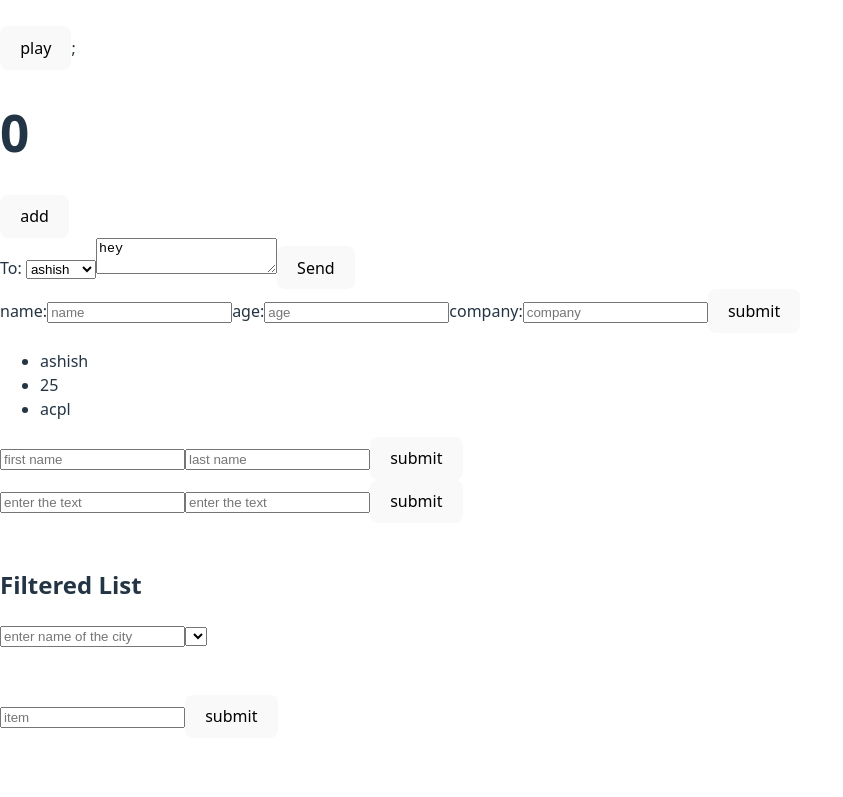
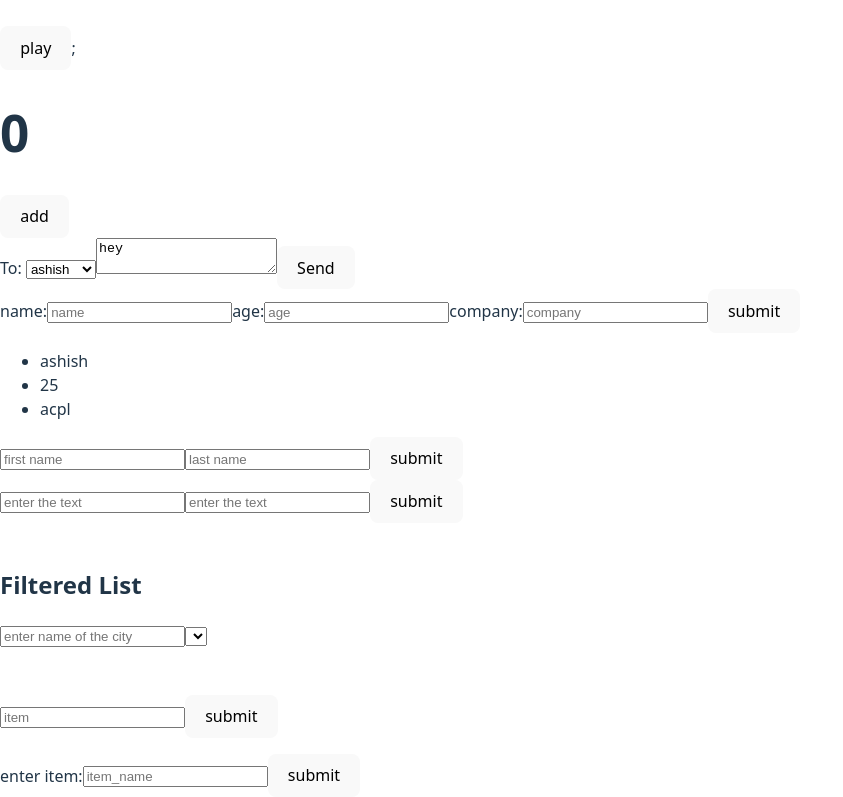
Before and after one commit to Ashish-sin-gh/advance-JS-chai-aur-code, a React (Vite) app in the folder React/practice1/: page / in a window 1280 px wide. Shown: the part 798-1595 px from the top of the page, without its empty margins (0-843 px from the left). Before the commit the page ends 1552 px from the top, so only its background shows below. Built offline with nearby package versions, Linux system fonts and the light colour scheme.

Commit message:
practice-crud-2

```diff
--- /dev/null
+++ b/React/practice1/components/CRUD todo/AddItem.jsx
@@ -0,0 +1,33 @@
+import { useState } from "react";
+
+function AddItem({ addItemToList }) {
+  const [item, setItem] = useState({ item: "" });
+
+  function handleKeyPress(e) {
+    e.preventDefault();
+    setItem({ item: e.target.value });
+    // console.log(item);
+  }
+
+  function handleSubmit(e) {
+    e.preventDefault();
+    addItemToList(item);
+    console.log(item);
+  }
+
+  return (
+    <form onSubmit={handleSubmit}>
+      <label>enter item:</label>
+      <input
+        type="text"
+        onChange={handleKeyPress}
+        placeholder="item_name"
+        value={item ? item.item : ""}
+      ></input>
+
+      <button type="submit">submit</button>
+    </form>
+  );
+}
+
+export default AddItem;
--- /dev/null
+++ b/React/practice1/components/CRUD todo/ParentCrud.jsx
@@ -0,0 +1,19 @@
+import { useState } from "react";
+import AddItem from "./AddItem";
+
+function ParentCrud() {
+  const [itemList, setItemList] = useState([]);
+
+  function addItemToList(item) {
+    setItemList([...itemList, { item: item, id: itemList.length + 1 }]);
+  }
+
+  return (
+    <>
+      <AddItem addItemToList={addItemToList} />
+      {/* <DisplayItem></DisplayItem> */}
+    </>
+  );
+}
+
+export default ParentCrud;
--- a/React/practice1/src/App.jsx
+++ b/React/practice1/src/App.jsx
@@ -1,5 +1,7 @@
 import Chat from "../components/Chat";
 import Child from "../components/Child";
+import AddItem from "../components/CRUD todo/AddItem";
+import ParentCrud from "../components/CRUD todo/ParentCrud";
 import CrudOp from "../components/CRUD/CrudOp";
 import Form from "../components/filtered-list-program/Form";
 import JsxButton from "../components/JsxButton";
@@ -55,6 +57,7 @@ function App() {
       <Parent2></Parent2>
       <Form></Form>
       <CrudOp></CrudOp>
+      <ParentCrud></ParentCrud>
     </>
   );
 }
```
Also changed, not shown: React/practice1/components/CRUD todo/DisplayItem.jsx (added).
